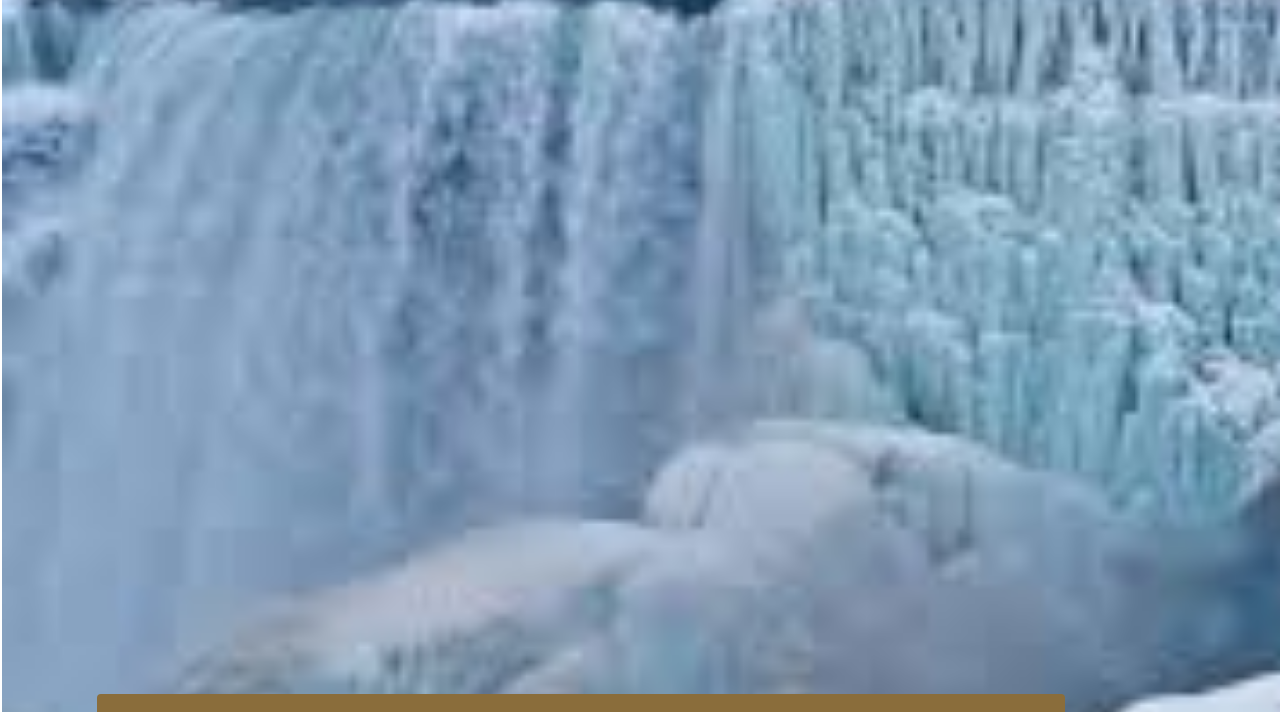
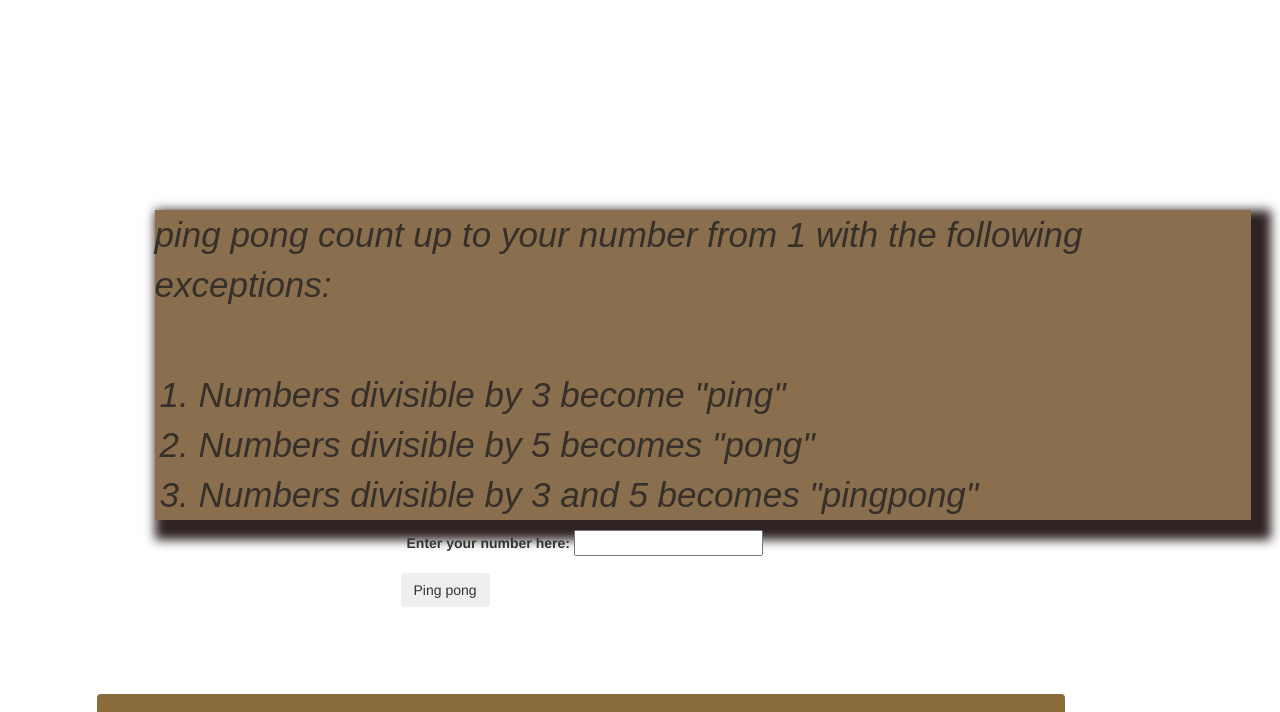
Before and after one commit to Donnahthis/mpft-ip-three, a plain HTML site: page pingpong.html in a window 1280 px wide. Shown: the part 340-1052 px from the top of the page. Drawn offline with Linux system fonts and the light colour scheme.

Commit message:
commit changes

```diff
--- a/css/styles.css
+++ b/css/styles.css
@@ -24,12 +24,8 @@
 
 }
 body{
-
-	background-image: url("../img/images (2).jpg");
 	background-repeat: no-repeat;
 	background-size: cover;
-	height: 100vh
-	width: 100vh;
 }
 img {
   width: 70px;
@@ -84,7 +80,14 @@ img {
 			    padding: 50px;
 			}
       #for{
-      	margin-top: -150px;
-      	margin-left: -420px;
-      	vertical-align: middle;
+    margin-top: 296px;
+    margin-left: -244px;
+    vertical-align: middle;
+    box-shadow: black;
+    background: #896f4d;
+    font-size: 35px;
+    box-shadow: 10px 10px 10px 10px #2f2222;
+    font-family: sans-serif;
+    color: #37302a;
+    font-style: italic;
       }
```
